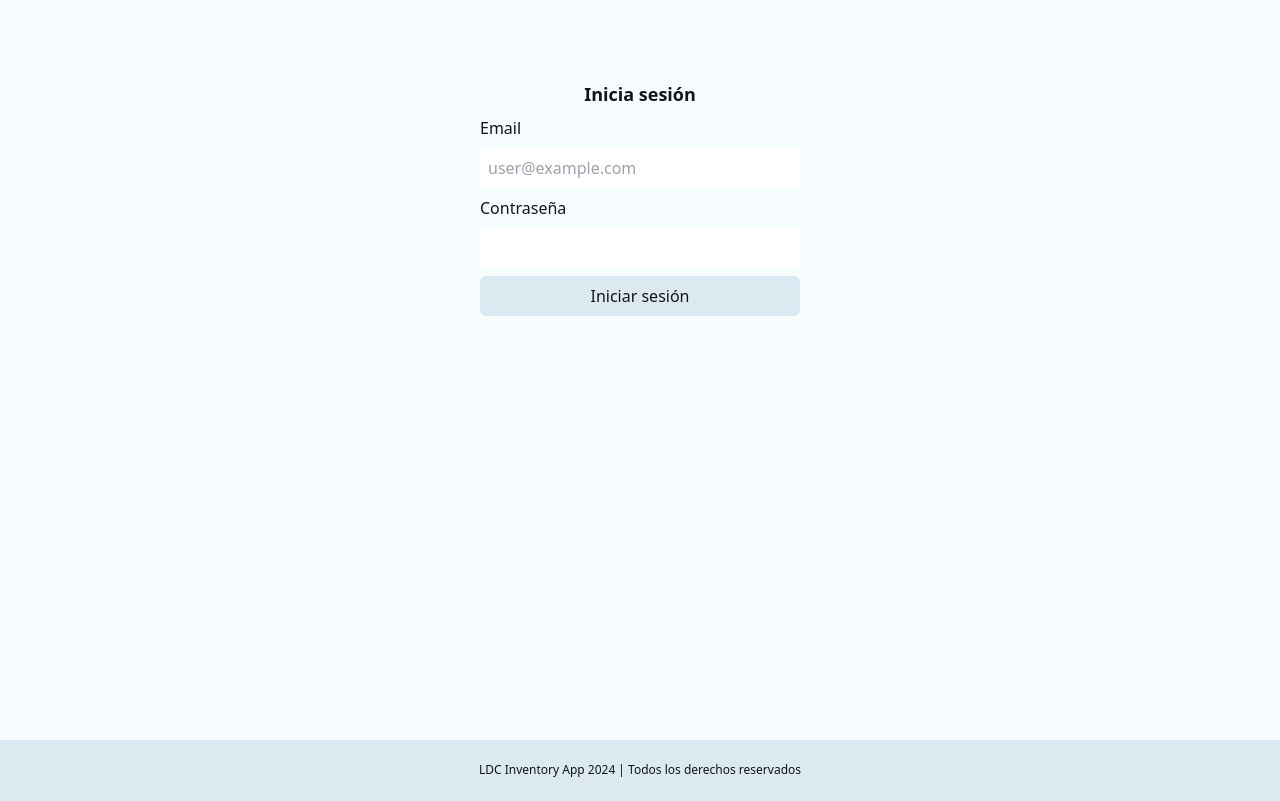
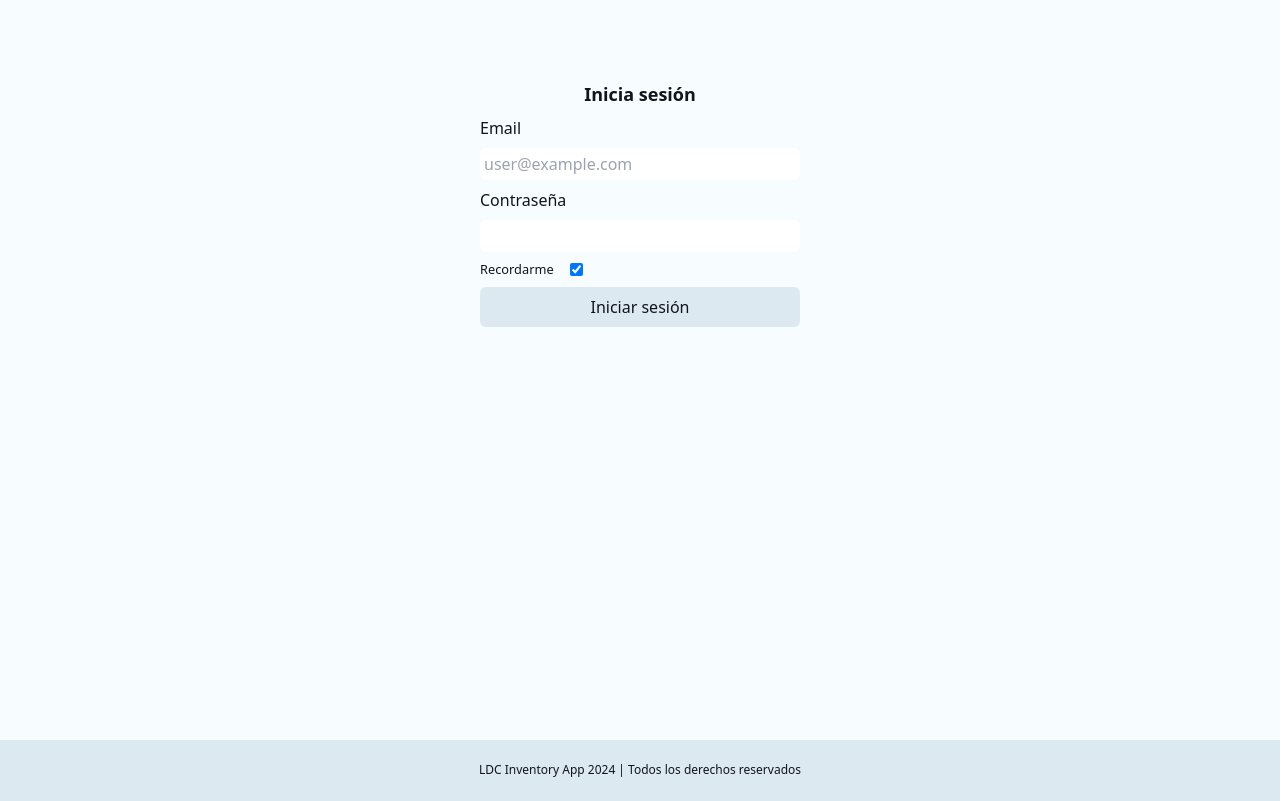
Before and after one commit to ldcinventory/ldcgc-frontend, a React (Vite) app: page /login in a window 1280 px wide. Built offline with nearby package versions, Linux system fonts and the light colour scheme.

Commit message:
added logo

```diff
--- a/src/common/components/AppInput.tsx
+++ b/src/common/components/AppInput.tsx
@@ -98,6 +98,20 @@ export function AppLabeledTextInput({ name, value, onChange, placeholder, label,
     <div className="flex flex-col gap-2">
       <label htmlFor={id} className="flex gap-2">{label}</label>
       <input id={id} type="text" placeholder={placeholder}
+        value={value}
+        className="font-normal rounded-md w-full p-1 dark:bg-primary-1 dark:text-primary-9 placeholder:dark:text-primary-5"
+        onChange={onChange}
+        name={name}
+      />
+    </div>
+  )
+}
+
+export function AppLabeledPasswordInput({ name, value, onChange, placeholder, label, id }: LabeledInput) {
+  return (
+    <div className="flex flex-col gap-2">
+      <label htmlFor={id} className="flex gap-2">{label}</label>
+      <input id={id} type="password" placeholder={placeholder}
         value={value}
         className="font-normal rounded-md w-full p-1 dark:bg-primary-1 dark:text-primary-9 placeholder:dark:text-primary-5"
         onChange={onChange}
--- a/src/home/Home.tsx
+++ b/src/home/Home.tsx
@@ -2,6 +2,7 @@
 export function Home() {
   return (
     <section className="h-full min-h-[93vh] flex flex-col justify-center items-center text-center gap-10">
+      <img src="/src/logo.svg" alt="Logo de ldc inventory" />
       <h1 className="text-2xl font-bold">Bienvenido a LDC Inventory</h1>
       <p>Una aplicación hecha con cariño para los grupos de construcción.</p>
     </section>
--- a/src/login/Login.tsx
+++ b/src/login/Login.tsx
@@ -2,6 +2,8 @@ import { useNavigate } from "react-router-dom"
 import { ApiLogin } from "./LoginService"
 import { AppButtonSubmit } from "../common/components/AppButton"
 import { FormEvent, useState } from "react"
+import { AppCheckboxInput, AppLabeledCheckboxInput, AppLabeledPasswordInput, AppLabeledTextInput } from "../common/components/AppInput"
+import { Toaster, toast } from "sonner"
 
 export function Login() {
   const [error, setError] = useState("")
@@ -13,8 +15,11 @@ export function Login() {
     const formData = new FormData(event.currentTarget)
     const email = formData.get('email') as string
     const password = formData.get('password') as string
+    const rememberMe = (formData.get("rememberMe") as string) === ''
+
     await ApiLogin({ email, password })
       .then(headers => {
+        if(rememberMe) {
           const payloadToken = headers.get('x-header-payload-token')
 
           if (payloadToken !== null)
@@ -23,23 +28,31 @@ export function Login() {
           const signatureToken = headers.get('x-signature-token')
           if (signatureToken !== null)
             localStorage.setItem('signatureToken', signatureToken)
-
+        } else {
+          localStorage.clear()
+          localStorage.setItem('payloadToken', '')
+        }
         navigate('/')
       })
-      .catch((error: string) => setError('Usuario o contraseña incorrectos'))
+      .catch((error) => toast.error(`Error al hacer login: ${error.message}`))
   }
 
   return (
+    <>
+      <Toaster />
       <section className="dark:bg-primary-8 py-10 min-h-[92.5vh]">
         <form onSubmit={(e) => { handleLogin(e) }} className="flex flex-col justify-center gap-2 w-4/5 md:w-1/2 xl:w-1/4 mx-auto my-10">
-        <p className="self-center text-lg font-bold">Inicia sesión</p>
-        <label htmlFor="emailInput">Email</label>
-        <input className="text-slate-900 p-2 rounded-md" id="emailInput" type="text" placeholder="user@example.com" name='email' />
-        <label htmlFor="pwdInput">Contraseña</label>
-        <input className="text-slate-900 p-2 rounded-md" id="pwdInput" type="password" name='password' />
+          <h1 className="self-center text-lg font-bold">Inicia sesión</h1>
+          <AppLabeledTextInput label="Email" id="emailInput" placeholder="user@example.com" name="email" />
+          <AppLabeledPasswordInput label="Contraseña" id="pwdInput" name="password" />
+          <label className="flex gap-4 items-center">
+            <small >Recordarme</small>
+            <AppCheckboxInput label="Recordarme" name="rememberMe" defaultChecked={true} />
+          </label>
           <AppButtonSubmit className="rounded-md p-2">Iniciar sesión</AppButtonSubmit>
         </form>
         <span className="text-error-4 mx-auto">{error}</span>
       </section>
+    </>
   )
 }
--- a/src/users/tUsers.ts
+++ b/src/users/tUsers.ts
@@ -1,12 +1,21 @@
 import { Group } from "../groups/tGroups"
 import { VolunteerWithId } from "../volunteers/tVolunteers"
 
+
 export interface User {
-  id: number
-  email: string
-  password: string
-  role: "admin" | "user" | "manager"
-  volunteer: VolunteerWithId
-  //responsibility: Respon
-  group: Group
+  id: number;
+  email: string;
+  password: string;
+  role: string;
+  volunteer: VolunteerWithId;
+  responsibility: Responsibility;
+  group: Group;
+  tokenExpires: Date;
+  refreshExpires: Date;
 }
+
+export interface Responsibility {
+  id: number;
+  name: string;
+  locked: boolean;
+}
```
Also changed, not shown: src/logo.svg. Lines whose indentation alone changed are shown as unchanged.
